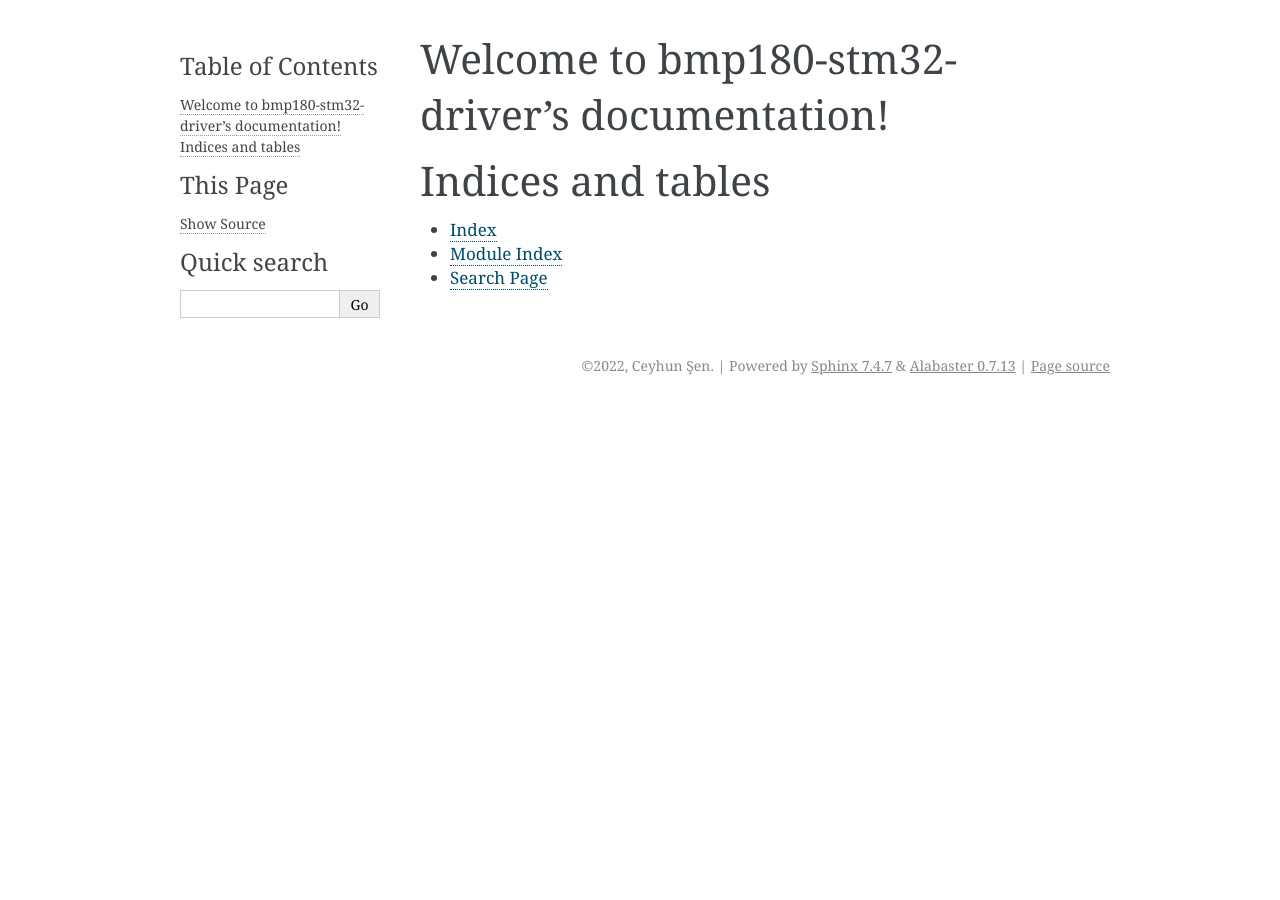
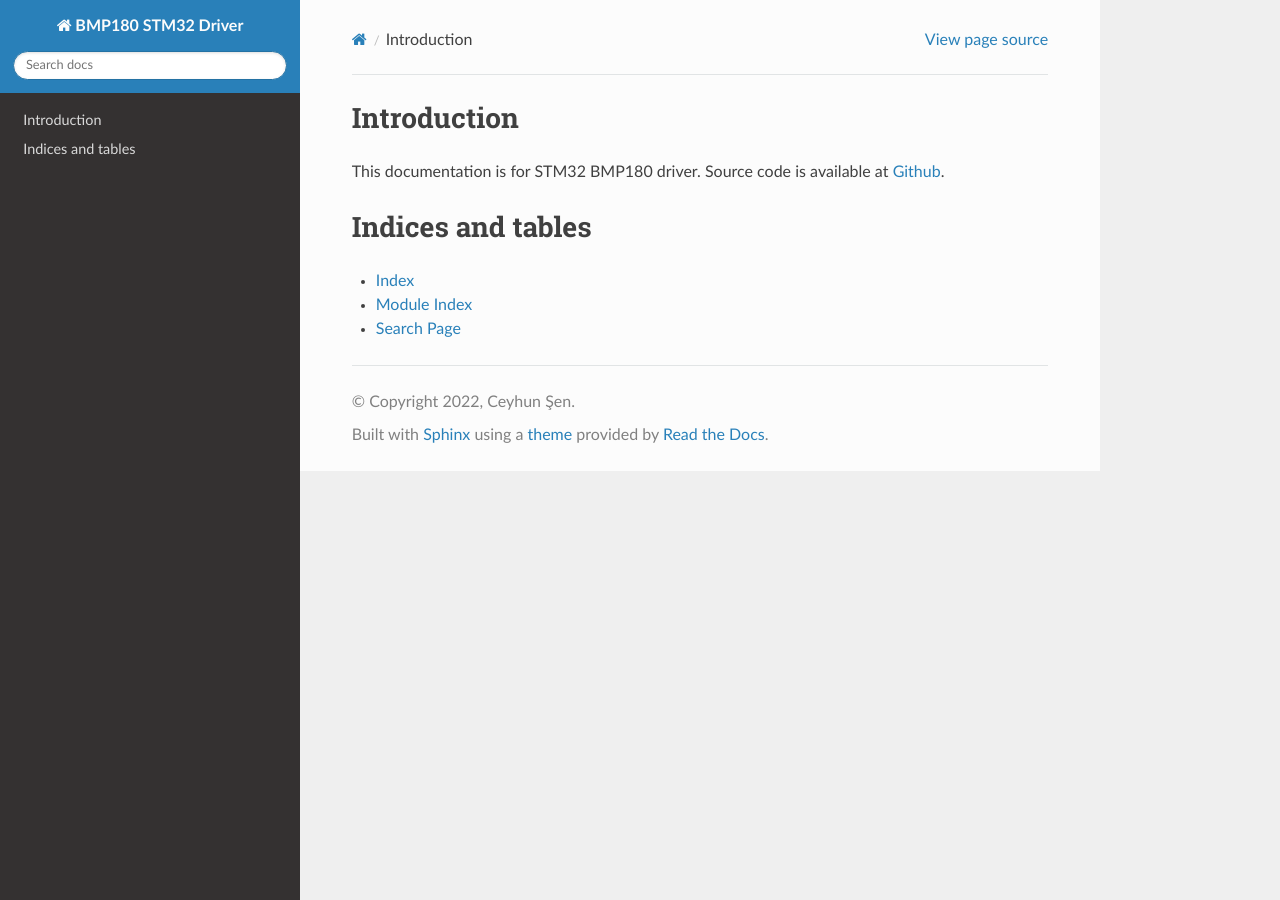
Before and after one commit to ceyhunsen/bmp180-stm32-driver, a Sphinx documentation site: the page built from docs/index.rst, in a window 1280 px wide. Built offline with Sphinx 7.4.7 and the Read the Docs theme 2.0.0, drawn with Linux system fonts in a browser that asks for light colours.

Commit message:
readthedocs stuff

```diff
--- a/docs/conf.py
+++ b/docs/conf.py
@@ -17,7 +17,7 @@
 
 # -- Project information -----------------------------------------------------
 
-project = 'bmp180-stm32-driver'
+project = 'BMP180 STM32 Driver'
 copyright = '2022, Ceyhun Şen'
 author = 'Ceyhun Şen'
 
@@ -47,7 +47,7 @@ exclude_patterns = ['_build', 'Thumbs.db', '.DS_Store']
 # The theme to use for HTML and HTML Help pages.  See the documentation for
 # a list of builtin themes.
 #
-html_theme = 'alabaster'
+html_theme = 'sphinx_rtd_theme'
 
 # Add any paths that contain custom static files (such as style sheets) here,
 # relative to this directory. They are copied after the builtin static files,
--- a/docs/index.rst
+++ b/docs/index.rst
@@ -1,16 +1,13 @@
-.. bmp180-stm32-driver documentation master file, created by
-   sphinx-quickstart on Fri Jan 14 12:50:31 2022.
-   You can adapt this file completely to your liking, but it should at least
-   contain the root `toctree` directive.
+.. _welcome_page:
 
-Welcome to bmp180-stm32-driver's documentation!
-===============================================
+Introduction
+============
+
+This documentation is for STM32 BMP180 driver. Source code is available at `Github <https://github.com/ceyhunsen/bmp180-stm32-driver>`_.
 
 .. toctree::
    :maxdepth: 2
    :caption: Contents:
-
-
 
 Indices and tables
 ==================
```
Also changed, not shown: 11 other files.
